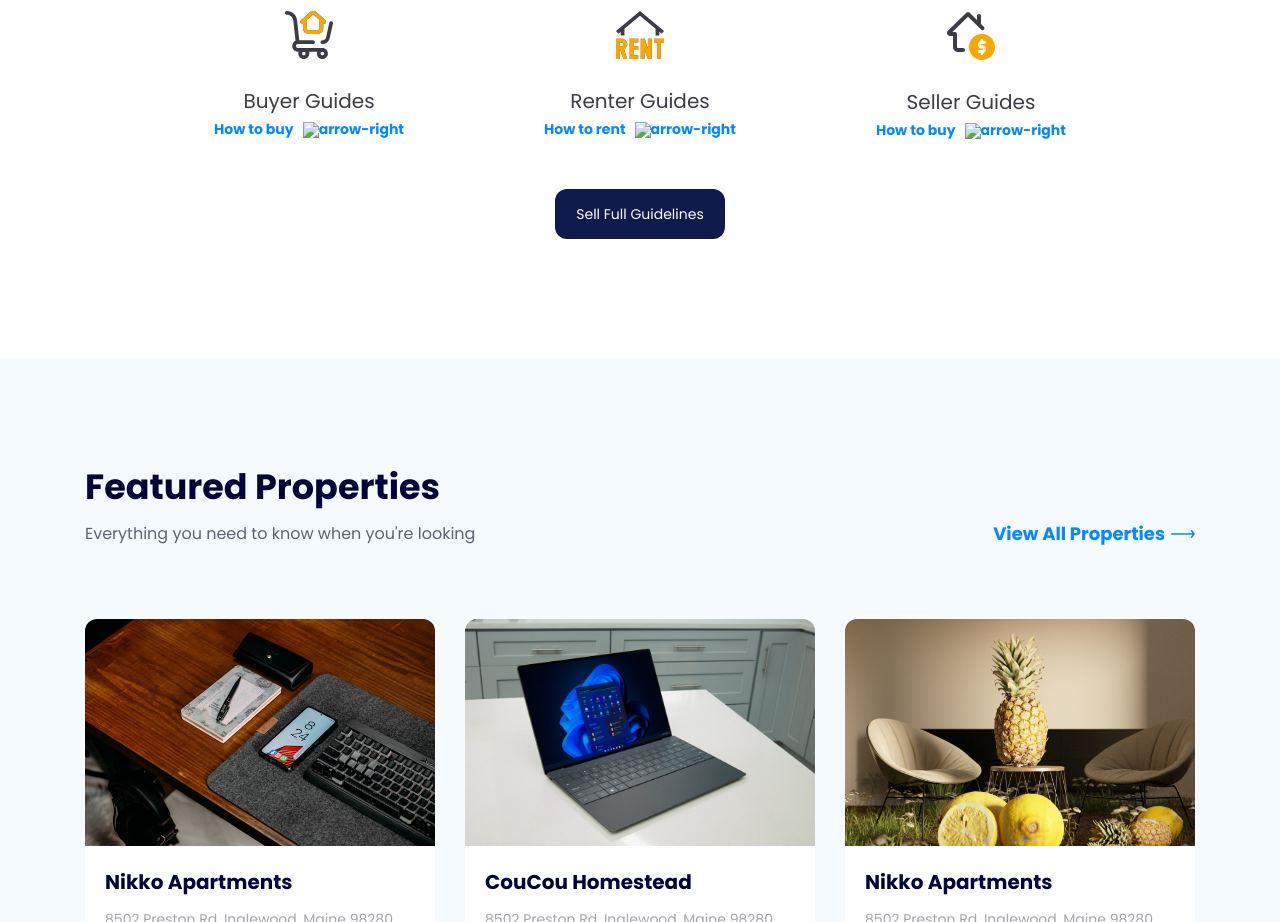
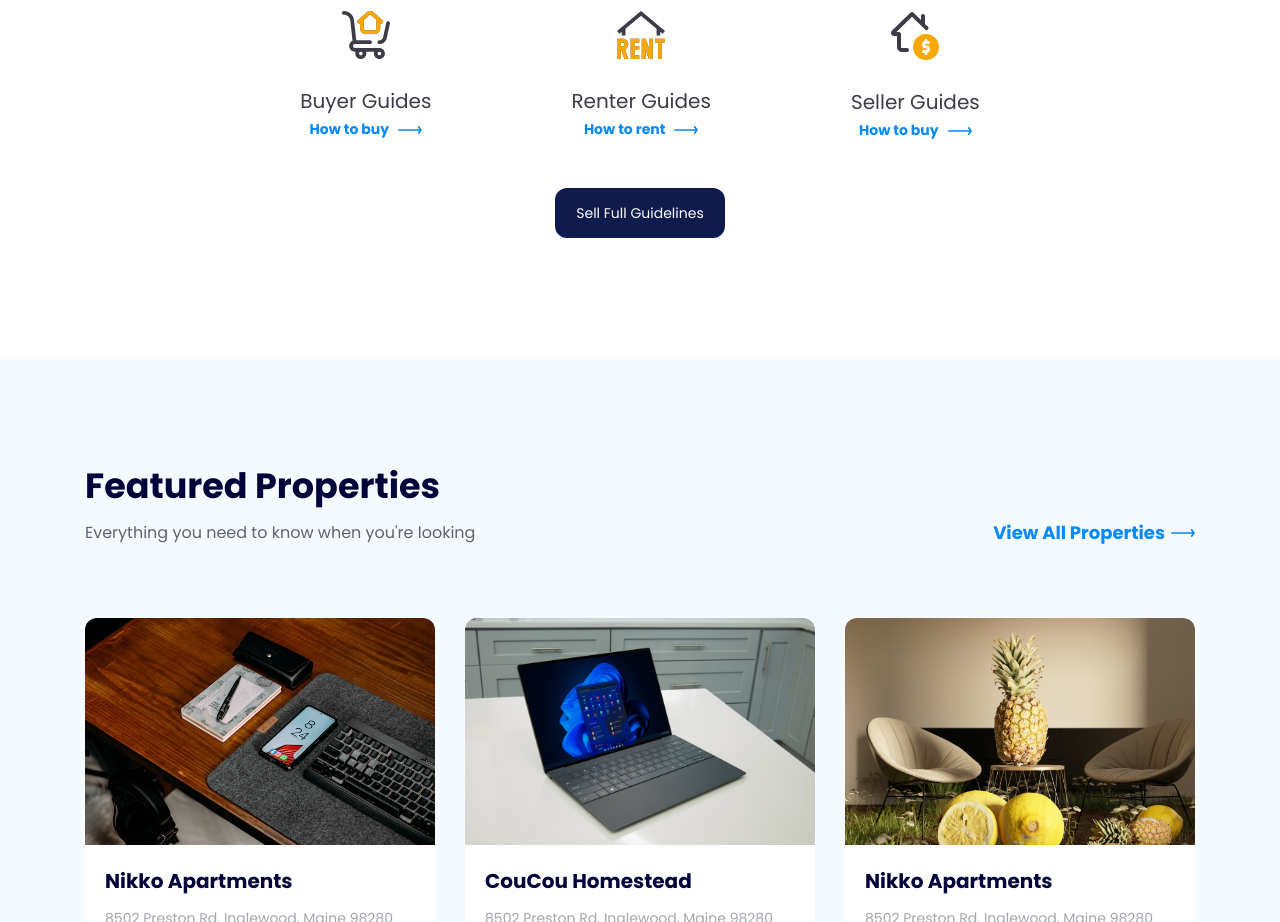
Before and after one commit to Minhnhatdo123/html-basic-01, a plain HTML site: page index.html in a window 1280 px wide. Shown: the part 1600-2522 px from the top of the page. Drawn offline with Linux system fonts and the light colour scheme; the site is published under a folder, as on GitHub Pages, so addresses that start at the root find nothing.

Commit message:
Sửa file icon arrow-right trong guide-item

```diff
--- a/index.html
+++ b/index.html
@@ -117,7 +117,7 @@
                         <h3 class="title">Buyer Guides</h3>
                         <a href="#!" class="link">
                             <span>How to buy</span>
-                            <img src="/assets/img/arrow-right.svg" alt="arrow-right" class="arrow">
+                            <img src="./assets/img/arrow-right.svg" alt="arrow-right" class="arrow">
                         </a>
                     </li>
                     <li class="guide-item">
@@ -125,7 +125,7 @@
                         <h3 class="title">Renter Guides</h3>
                         <a href="#!" class="link">
                             <span>How to rent</span>
-                            <img src="/assets/img/arrow-right.svg" alt="arrow-right" class="arrow">
+                            <img src="./assets/img/arrow-right.svg" alt="arrow-right" class="arrow">
                         </a>
                     </li>
                     <li class="guide-item">
@@ -133,7 +133,7 @@
                         <h3 class="title">Seller Guides</h3>
                         <a href="#!" class="link">
                             <span>How to buy</span>
-                            <img src="/assets/img/arrow-right.svg" alt="arrow-right" class="arrow">
+                            <img src="./assets/img/arrow-right.svg" alt="arrow-right" class="arrow">
                         </a>
                     </li>
 
```
